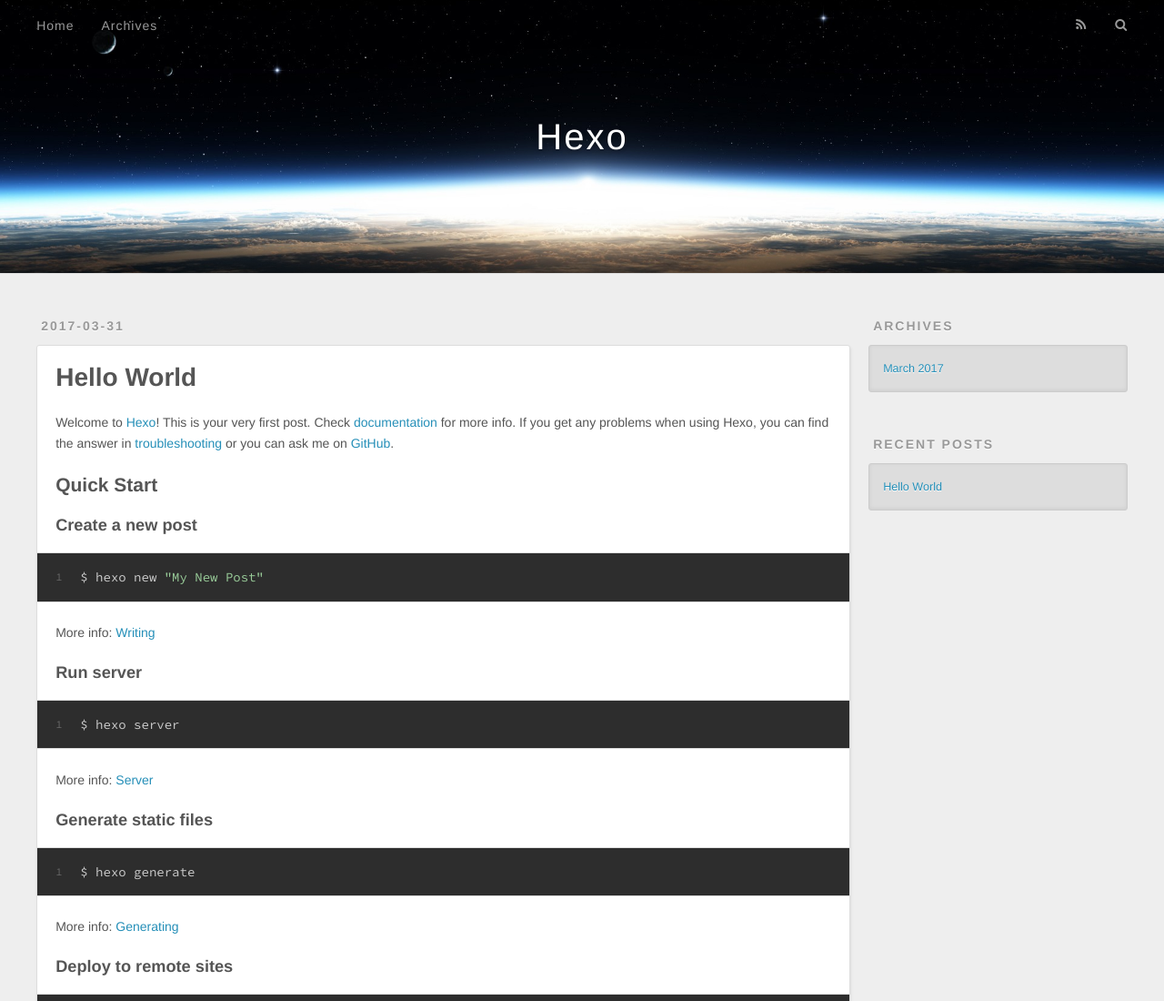
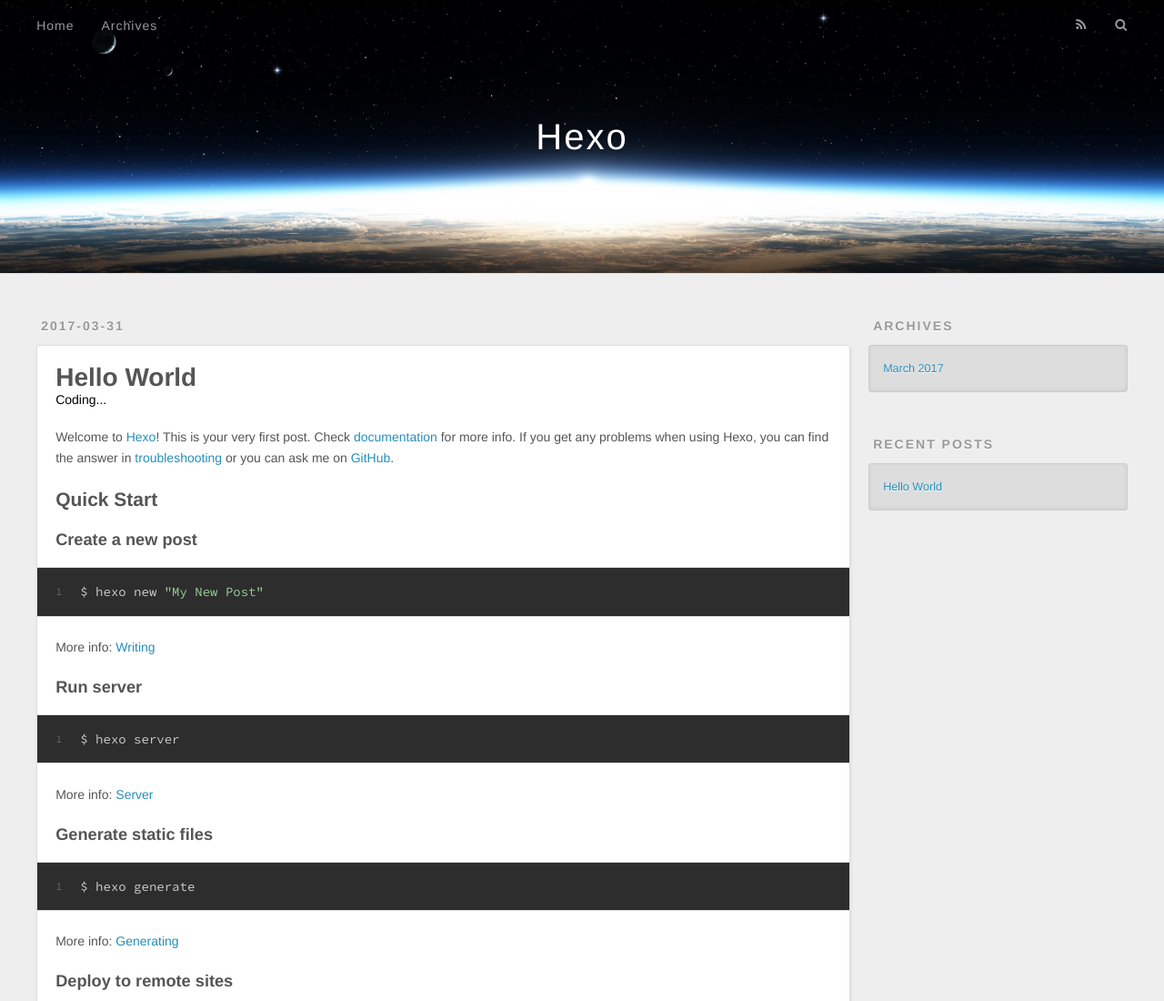
Before and after one commit to copentop/copentop.github.io, a plain HTML site: page 2017/03/31/hello-world/index.html in a window 1280 px wide. Shown: the top 1100 px of the page at 91% size. Drawn offline with nearby package versions, Linux system fonts and the light colour scheme.

Commit message:
Site updated: 2017-03-31 21:00:28

```diff
--- a/2017/03/31/hello-world/index.html
+++ b/2017/03/31/hello-world/index.html
@@ -82,7 +82,7 @@
     <h1 class="article-title" itemprop="name">
       Hello World
     </h1>
-
+	<p>Coding...</p>
 
       </header>
 
```
